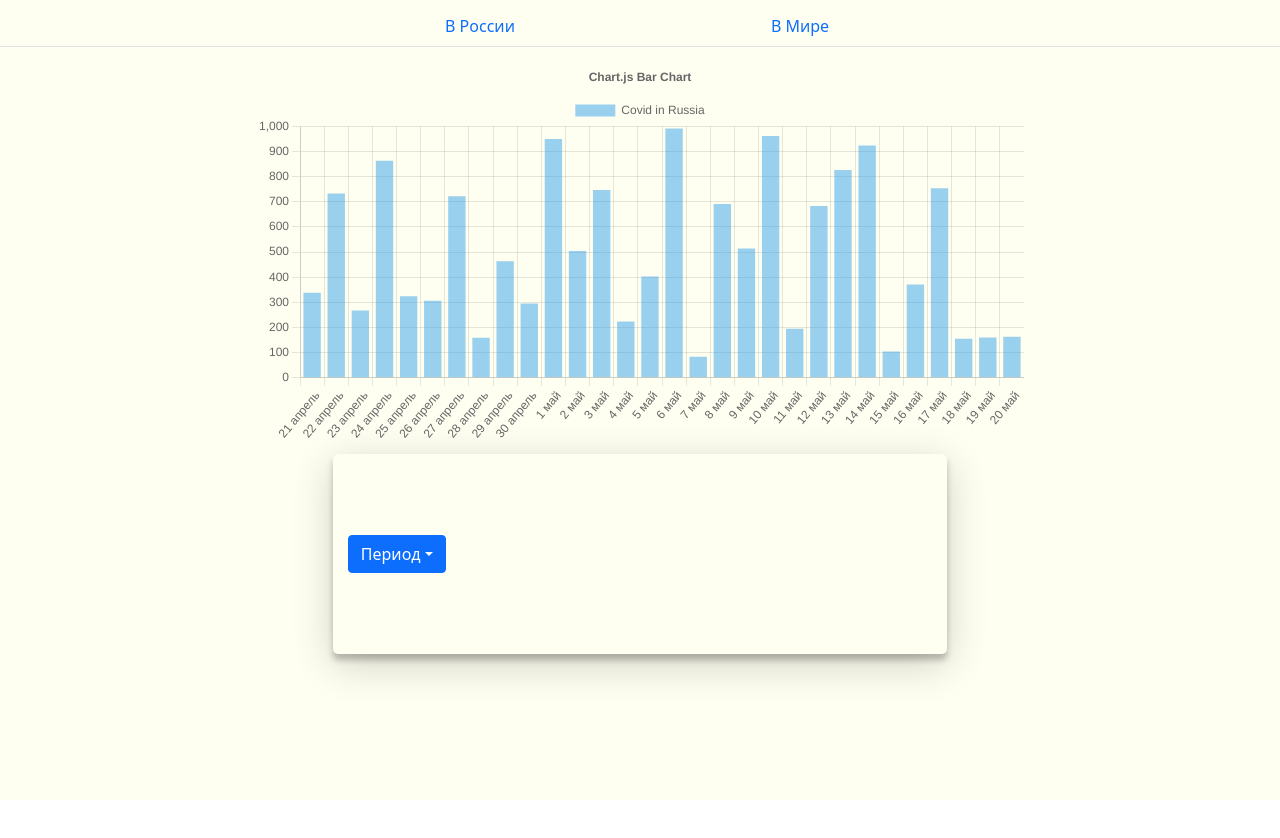
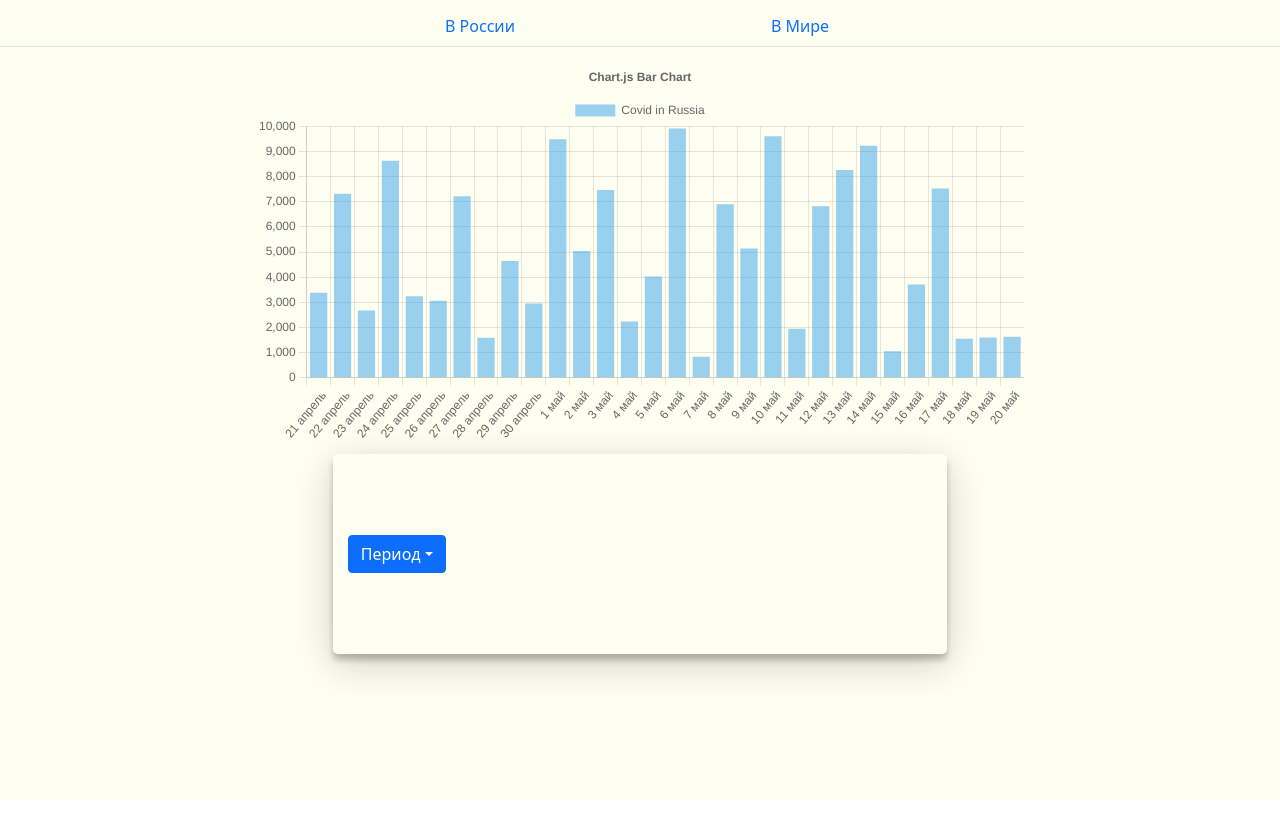
Before and after one commit to chrnk-exe/covid-19, a React (Create React App) app: page / in a window 1280 px wide. Shown: the top 838 px of the page. Built offline with nearby package versions, Linux system fonts and the light colour scheme.

Commit message:
customPeriods

```diff
--- a/src/RussiaCovid/RussiaCovid.jsx
+++ b/src/RussiaCovid/RussiaCovid.jsx
@@ -10,7 +10,7 @@ import {
   Legend,
 } from 'chart.js';
 import {Bar} from 'react-chartjs-2';
-import {DropdownButton, Dropdown} from 'react-bootstrap'
+import {DropdownButton, Dropdown, Button} from 'react-bootstrap'
 
 function randomInteger(min, max) {
   let rand = min + Math.random() * (max + 1 - min);
@@ -19,6 +19,8 @@ function randomInteger(min, max) {
 
 const Month = ['январь', 'февраль', 'март', 'апрель', 'май', 'июнь', 'июль', 'август',
  'сентябрь', 'октябрь', "ноябрь", "декабрь"]
+const currentDate = new Date()
+
 
 ChartJS.register(
     CategoryScale,
@@ -38,19 +40,37 @@ function formatData(date) {
 
 const RussiaCovid = () => {
   const [period, setPeriod] = useState(3)
+  const [customPeriod, setCustomPeriod] = useState({
+    start: new Date(),
+    finish: new Date(currentDate.getFullYear(), currentDate.getMonth(), currentDate.getDate() - 14)
+  })
+
   const periods = {
     '1': 'allTime',
     '2': 14,
     '3': 30,
     '4': 90,
     '5': 180,
-    '6': 365,
+    '6': 'customPeriod',
   }
-  const labels = []
-  for(let i = 0; i < periods[period]; i++){
-    let currentDate = new Date()
-    // console.log(currentDate, )
-    labels.push(formatData(new Date(currentDate.getFullYear(), currentDate.getMonth(), currentDate.getDate() - i)));
+
+  const [labels, setLabels] = useState(createPeriod(period))
+
+  function createPeriod(start, finish){
+    let dates = []
+    if(finish){
+      const oneDay = 1000 * 60 * 60 * 24;
+      const diffTime = Math.round(Math.abs(start.getTime() - finish.getTime()) / oneDay + 1)
+      for(let i = 0; i < diffTime; i++){
+        dates.push(formatData(new Date(currentDate.getFullYear(), currentDate.getMonth(), currentDate.getDate() - i)));
+      }
+      return dates
+    } else if(start) {
+      for(let i = 0; i < periods[start]; i++){
+        dates.push(formatData(new Date(currentDate.getFullYear(), currentDate.getMonth(), currentDate.getDate() - i)));
+      }
+      return dates
+    }
   }
 
   const data = {
@@ -58,7 +78,7 @@ const RussiaCovid = () => {
     datasets: [
       {
         label: 'Covid in Russia',
-        data: labels.map(() => randomInteger(0, 1000)),
+        data: labels.map(() => randomInteger(0, 10000)),
         backgroundColor: 'rgba(53, 162, 235, 0.5)',
       },
     ],
@@ -82,12 +102,29 @@ const RussiaCovid = () => {
     },
   };
 
+  const customPeriodHandler = event => {
+    event.target.name === 'start'
+    ? setCustomPeriod({...customPeriod, start: new Date(event.target.value)})
+    : setCustomPeriod({...customPeriod, finish: new Date(event.target.value)})
+  }
+
+  const changeCustomPeriodHandler = event => {
+    const start = new Date(customPeriod.start)
+    const finish = new Date(customPeriod.finish)
+    setLabels(createPeriod(start, finish))
+  }
+
+  const changePeriodHandler = eventKey => {
+    setPeriod(eventKey)
+    setLabels(createPeriod(eventKey))
+  }
+
   return (
     <div className={classes.main}>
       <Bar options={options} data={data}></Bar>
       <div className={classes.options}>
         <div className={classes.period}>
-          <DropdownButton onSelect={(eKey) => setPeriod(eKey)} variant='primary' title='Период'>
+          <DropdownButton onSelect={changePeriodHandler} variant='primary' title='Период'>
             <Dropdown.Item eventKey='1' active={period === '1'}>Всё время</Dropdown.Item>
             <Dropdown.Item eventKey='2' active={period === '2'}>2 Недели</Dropdown.Item>
             <Dropdown.Item eventKey='3' active={period === '3'}>Месяц</Dropdown.Item>
@@ -96,6 +133,14 @@ const RussiaCovid = () => {
             <Dropdown.Divider />
             <Dropdown.Item eventKey='6' active={period === '6'}>Произвольный период</Dropdown.Item>
           </DropdownButton>
+          {
+            period === '6'
+            ? <div className={classes.customPeriod}>
+                From <input name='start' onChange={customPeriodHandler} type='date'/> to <input name='finish' onChange={customPeriodHandler} type='date'/>
+                <Button onClick={changeCustomPeriodHandler} variant='success'>OK</Button>
+              </div>
+            : null
+          }
         </div>
       </div>
     </div>
--- a/src/RussiaCovid/RussiaCovid.module.css
+++ b/src/RussiaCovid/RussiaCovid.module.css
@@ -17,3 +17,13 @@
     padding: 15px;
     margin-top: 10px;
 }
+
+.period {
+    display: flex;
+    justify-content: flex-start;
+    align-items: center;
+}
+
+.customPeriod {
+    margin-left: 10px;
+}
```
